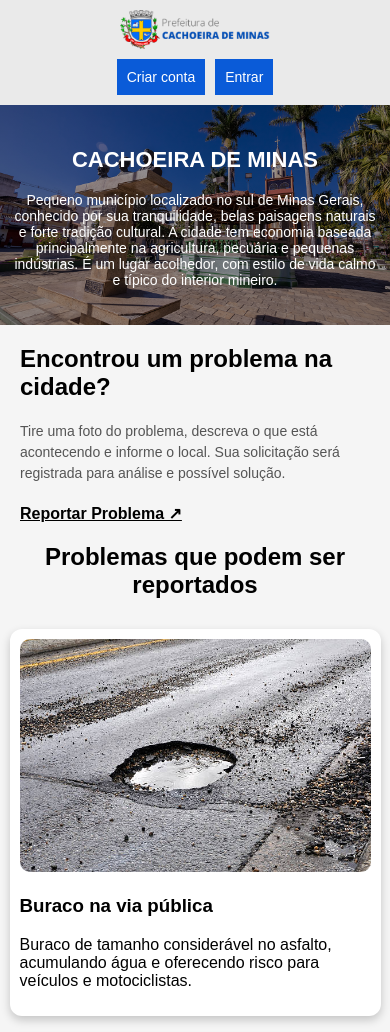
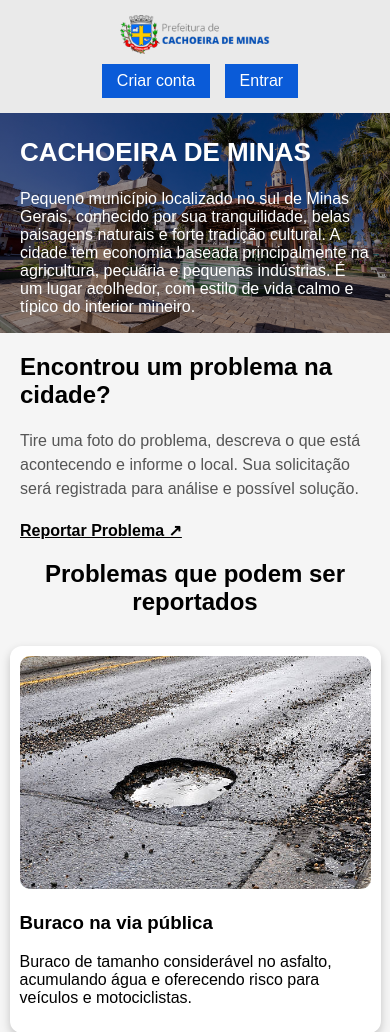
Before and after one commit to Leonardo-Davi-2005/Cachoeira-Resolve, a website: page index.html in a window 390 px wide. Shown: the top 1032 px of the page. Drawn offline with Linux system fonts and the light colour scheme.

Commit message:
novas funçoes

```diff
--- a/css/adiministrator.css
+++ b/css/adiministrator.css
@@ -139,53 +139,39 @@ th:nth-child(4), td:nth-child(4){
 .Andamento { background: blue; }
 .Resolvido { background: green; }
 
-/* ===== RESPONSIVO ADMIN ===== */
-@media (max-width: 600px) {
+@media (max-width: 768px){
 
-    h1 {
-        font-size: 18px;
-        text-align: center;
-        padding: 15px;
+    h1{
+        font-size:22px;
+        text-align:center;
     }
 
-    .painel {
-        padding: 10px;
+    .painel{
+        padding:10px;
     }
 
-    /* tabela vira scroll horizontal */
-    table {
-        display: block;
-        overflow-x: auto;
-        white-space: nowrap;
-        font-size: 12px;
+    table{
+        display:block;
+        overflow-x:auto;
+        white-space:nowrap;
     }
 
-    th, td {
-        padding: 8px;
+    th, td{
+        font-size:12px;
+        padding:8px;
     }
 
-    /* imagem menor */
-    #detFoto {
-        width: 100%;
-        max-width: 250px;
+    .detalhes{
+        padding:15px;
     }
 
-    /* detalhes mais compactos */
-    .detalhes {
-        padding: 15px;
+    #detFoto{
+        width:100%;
     }
 
-    /* botões maiores e mais fáceis de clicar */
-    .botoes {
-        display: flex;
-        flex-direction: column;
-        gap: 10px;
-    }
-
-    .botoes button {
-        width: 100%;
-        padding: 12px;
-        font-size: 14px;
+    .botoes button{
+        width:100%;
+        margin-top:10px;
     }
 
 }
--- a/css/index.css
+++ b/css/index.css
@@ -185,82 +185,50 @@ body{
     }
 }
 
-/* ===== RESPONSIVO HOME ===== */
-@media (max-width: 600px) {
+/* RESPONSIVO CELULAR */
+@media (max-width: 768px){
 
-    /* TOPO */
     .topo{
         flex-direction: column;
-        padding: 10px;
-        gap: 10px;
-        text-align: center;
+        gap:10px;
+        padding:15px;
+        text-align:center;
     }
 
     .logo img{
-        width: 150px;
+        width:150px;
     }
 
-    .botoes{
-        display: flex;
-        gap: 10px;
-    }
-
-    .botoes button,
-    .botoes a{
-        margin: 0;
-        padding: 10px;
-        font-size: 14px;
-    }
-
-    /* BANNER */
     .banner{
-        height: 220px;
-        background-position: center;
-        justify-content: center;
-        text-align: center;
+        height:220px;
+        background-position:center;
     }
 
     .banner-texto{
-        margin: 0;
-        padding: 10px;
+        margin-left:20px;
+        margin-right:20px;
     }
 
     .banner-texto h1{
-        font-size: 22px;
+        font-size:26px;
     }
 
-    .banner-texto p{
-        font-size: 14px;
+    .reportar{
+        margin:20px;
     }
 
-    /* REPORTAR */
-    .reportar{
-        margin: 20px;
-    }
-
-    .explicacao{
-        max-width: 100%;
-        font-size: 14px;
-    }
-
-    /* CARDS */
     .cards{
         flex-direction: column;
-        align-items: center;
-        gap: 20px;
+        align-items:center;
     }
 
     .card{
-        width: 90%;
+        width:90%;
     }
 
-    /* RODAPÉ */
     .rodape{
-        padding: 20px;
-    }
-
-    .rodape p{
-        font-size: 12px;
+        padding:20px;
+        font-size:12px;
     }
 
 }
--- a/css/login.css
+++ b/css/login.css
@@ -137,52 +137,28 @@ button:hover{
     font-size:18px;
 }
 
-/* ===== RESPONSIVO LOGIN ===== */
-@media (max-width: 600px) {
+@media (max-width: 768px){
 
-    body{
-        padding: 10px;
-        height: auto;
+    .login-box{
+        width:90%;
+        padding:25px;
     }
 
-    /* caixa de login */
-    .login-box{
-        width: 100%;
-        padding: 25px;
-        border-radius: 20px;
+    .logo img{
+        width:200px;
     }
 
-    /* logo menor */
-    .logo img{
-        width: 180px;
-    }
-
-    /* inputs */
     input{
-        padding: 10px;
-        font-size: 14px;
-    }
-
-    label{
-        font-size: 14px;
-    }
-
-    /* botoes */
-    .botoes{
-        flex-direction: column;
-        gap: 10px;
+        font-size:16px;
     }
 
     button{
-        width: 100%;
-        padding: 12px;
-        font-size: 14px;
+        width:100%;
     }
 
-    /* olho senha */
-    .olho{
-        right: 10px;
-        font-size: 16px;
+    .botoes{
+        flex-direction:column;
+        gap:10px;
     }
 
 }
--- a/css/register.css
+++ b/css/register.css
@@ -115,47 +115,28 @@ button:hover{
     font-size:18px;
 }
 
-/* ===== RESPONSIVO REGISTER ===== */
-@media (max-width: 600px) {
-
-    body{
-        padding: 10px;
-        height: auto;
-    }
+@media (max-width: 768px){
 
     .container{
-        width: 100%;
-        padding: 25px;
-        border-radius: 20px;
+        width:90%;
+        padding:20px;
     }
 
     .logo{
-        width: 180px;
-    }
-
-    label{
-        font-size: 14px;
+        width:200px;
     }
 
     input{
-        padding: 10px;
-        font-size: 14px;
+        font-size:16px;
     }
 
     .botoes{
-        flex-direction: column;
-        gap: 10px;
+        flex-direction:column;
+        gap:10px;
     }
 
     button{
-        width: 100%;
-        padding: 12px;
-        font-size: 14px;
-    }
-
-    .olho{
-        right: 10px;
-        font-size: 16px;
+        width:100%;
     }
 
 }
```
